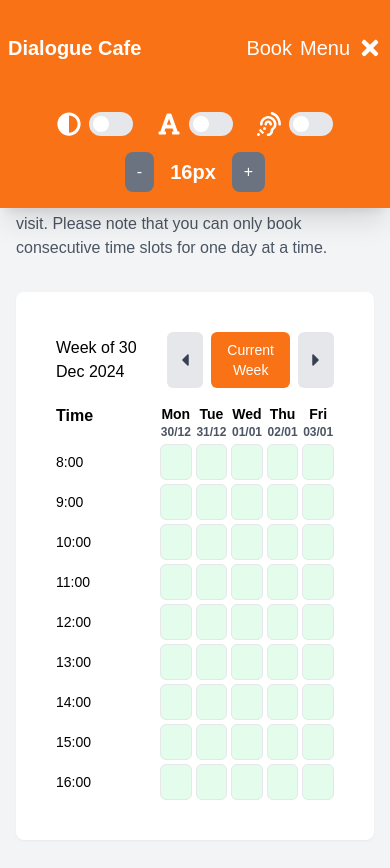
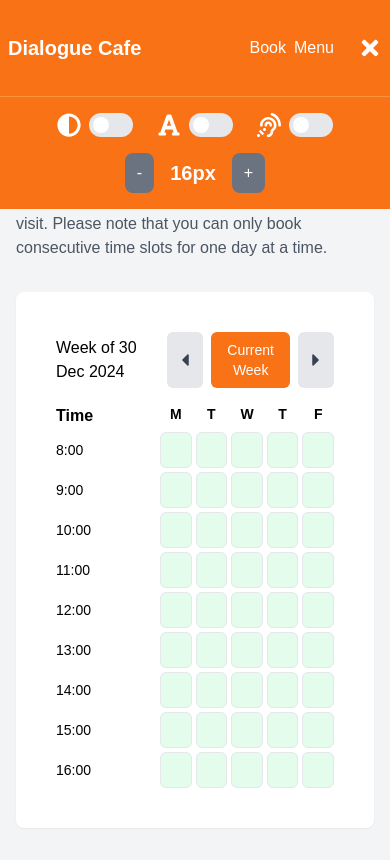
Before and after one commit to nblandos/dialogue-hub, a React (Vite) app in the folder frontend/: page / in a window 390 px wide. Both pictures are taken after a click on the button 370 px from the left and 48 px from the top of the page. Shown: the top 868 px of the page. Built offline with nearby package versions, Linux system fonts and the light colour scheme; a web font is replaced by a local one.

Commit message:
fix some responsive design issues

```diff
--- a/frontend/src/components/booking/schedule/SelectedTimeDisplay.jsx
+++ b/frontend/src/components/booking/schedule/SelectedTimeDisplay.jsx
@@ -1,7 +1,7 @@
 const SelectedTimeDisplay = ({ formattedTime, onCancel, onBook }) => {
   return (
-    <div className="mt-4 space-y-4">
-      <div className="flex flex-col items-start space-y-4 sm:flex-row sm:justify-between sm:space-y-0">
+    <div className="mt-4">
+      <div className="flex items-center justify-between">
         <div className="mr-4 flex-grow">
           <h3 className="text-sm font-semibold md:text-base">Selected Time:</h3>
           <div
@@ -12,13 +12,12 @@
             {formattedTime}
           </div>
         </div>
-
-        <div className="flex w-full flex-col space-y-2 sm:w-auto sm:flex-row sm:space-x-4 sm:space-y-0">
+        <div className="flex flex-col space-y-2 sm:flex-row sm:space-x-4 sm:space-y-0">
           <button
             tabIndex="0"
             data-screen-reader-text="Cancel Selection"
             onClick={onCancel}
-            className="w-full rounded-md bg-gray-200 px-4 py-2 text-xs font-medium text-gray-700 transition-colors hover:bg-gray-300 sm:w-auto md:text-sm"
+            className="rounded-md bg-gray-200 px-4 py-2 text-xs font-medium text-gray-700 transition-colors hover:bg-gray-300 md:text-sm"
           >
             Cancel Selection
           </button>
@@ -26,7 +25,7 @@
             tabIndex="0"
             data-screen-reader-text="Book Selected Slots"
             onClick={onBook}
-            className="w-full rounded-md bg-orange-500 px-4 py-2 text-xs font-medium text-white transition-colors hover:bg-orange-600 sm:w-auto md:text-sm"
+            className="rounded-md bg-orange-500 px-4 py-2 text-xs font-medium text-white transition-colors hover:bg-orange-600 md:text-sm"
           >
             Book Selected Slots
           </button>
--- a/frontend/src/components/booking/schedule/TimeSlotGrid.jsx
+++ b/frontend/src/components/booking/schedule/TimeSlotGrid.jsx
@@ -27,13 +27,19 @@
             key={day.full}
             className="text-center text-sm font-semibold md:text-base"
           >
-            <div className="hidden xl:block">
+            {/* XS layouts: show one-letter day, no date */}
+            <div className="block sm:hidden">
+              <div>{day.short.charAt(0)}</div>
+            </div>
+            {/* S layouts: show short day and date */}
+            <div className="hidden flex-col sm:flex xl:hidden">
+              <div>{day.short}</div>
+              <div className="text-xs text-gray-600">{day.displayDate}</div>
+            </div>
+            {/* XL layouts: show full day and date */}
+            <div className="hidden flex-col xl:flex">
               <div>{day.full}</div>
               <div className="text-sm text-gray-600">{day.displayDate}</div>
-            </div>
-            <div className="xl:hidden">
-              <div>{day.short}</div>
-              <div className="text-xs text-gray-600">{day.displayDate}</div>
             </div>
           </div>
         ))}
--- a/frontend/src/components/header/Header.jsx
+++ b/frontend/src/components/header/Header.jsx
@@ -39,12 +39,12 @@
         </div>
 
         <div className="flex items-center justify-end gap-2 sm:gap-4 xl:gap-6">
-          {/* Nav Links - allow wrapping */}
-          <div className="flex flex-wrap items-center justify-end gap-2 sm:gap-6 xl:mr-16 xl:gap-12">
+          {/* Nav Links*/}
+          <div className="flex items-center justify-end gap-2 sm:gap-6 xl:mr-16 xl:gap-12">
             <NavLinks />
           </div>
 
-          {/* Desktop Accessibility Toggles - no wrapping */}
+          {/* Desktop Accessibility Toggles*/}
           <div className="hidden shrink-0 items-center gap-2 xl:flex">
             <HighContrastToggle
               isHighContrast={isHighContrast}
@@ -61,9 +61,9 @@
             <FontSizeAdjuster />
           </div>
 
-          {/* Mobile Menu Toggle Button with Accessibility Icon */}
+          {/* Mobile Menu Toggle Button */}
           <button
-            className="shrink-0 text-white xl:hidden"
+            className="ml-4 shrink-0 text-white xl:hidden"
             onClick={() => setIsMobileMenuOpen(!isMobileMenuOpen)}
             aria-label={
               isMobileMenuOpen
@@ -88,7 +88,11 @@
 
       {/* Mobile Dropdown: Accessibility Menu */}
       <div
-        className={`absolute left-0 right-0 top-24 flex flex-col bg-orange-500 p-4 shadow-xl transition-all duration-300 xl:hidden ${isMobileMenuOpen ? 'max-h-screen opacity-100' : 'max-h-0 overflow-hidden opacity-0'} `}
+        className={`absolute left-0 right-0 top-full flex flex-col border-t border-orange-400 bg-orange-500 p-4 transition-all duration-300 xl:hidden ${
+          isMobileMenuOpen
+            ? 'max-h-screen opacity-100'
+            : 'max-h-0 overflow-hidden opacity-0'
+        }`}
       >
         <div className="flex justify-center gap-6">
           <HighContrastToggle
--- a/frontend/src/components/header/NavLinks.jsx
+++ b/frontend/src/components/header/NavLinks.jsx
@@ -2,7 +2,7 @@
 
 const NavLinks = ({ isMobile = false }) => {
   const baseClasses =
-    'text-xl font-medium text-white transition-colors hover:text-orange-200';
+    'md:text-xl text-base font-medium text-white transition-colors hover:text-orange-200';
   const mobileClasses = 'py-2';
 
   return (
```
